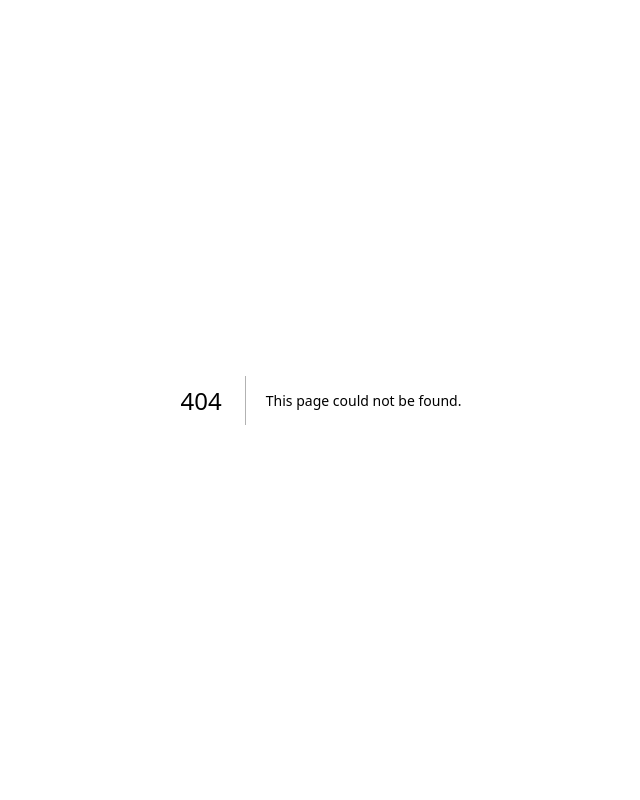
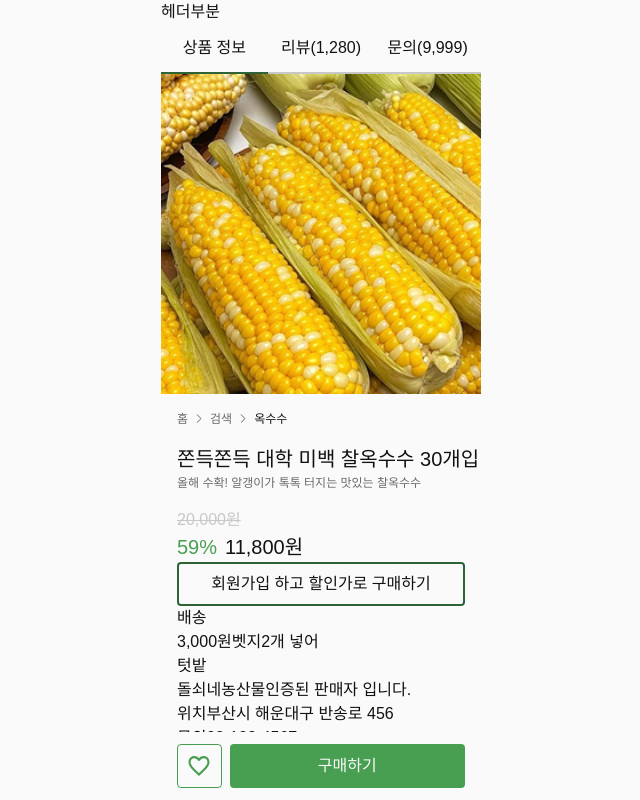
Before and after one commit to jaehyun0620/Final-05-oguogu, a Next.js app: page /product/crop/veggie/1/detail in a window 1280 px wide. Before the commit this address had no page. Shown: the top 800 px of the page, without its empty margins (319-959 px from the left). Built offline with nearby package versions, Linux system fonts and the light colour scheme; a web font is replaced by a local one.

Commit message:
✨ feat: 상세페이지 초기 작업

```diff
--- /dev/null
+++ b/src/app/(exploring)/product/[type]/[category]/[_id]/detail/page.tsx
@@ -0,0 +1,75 @@
+import BuyBox from '@/components/elements/BuyBox/BuyBox';
+import Title from '@/components/elements/CommonTitleItem/Title';
+import { PathCaseOne } from '@/components/elements/Path/Path';
+import ProductLinkItem from '@/components/elements/ProductLink/ProductLink';
+import Image from 'next/image';
+
+{
+  /* <BuyBoxOption type="crop" name="쫀득쫀득 대학 미백 찰옥수수 30개입" price={11800} maxQuantity={10} />
+      <BuyBoxOption type="experience" name="감자 캐기 체험" price={10000} maxQuantity={4} />
+      <BuyBoxOption type="gardening" name="초당옥수수 7월 수확" price={10000} /> */
+}
+
+export default function ProductDetail() {
+  return (
+    <div>
+      <Image
+        className="w-[320px] h-[320px] object-cover aspect-square"
+        src="/images/crop/crop-001.png"
+        alt="상품명"
+        width={320}
+        height={320}
+      />
+      <section className="px-4 pt-4">
+        <section className="flex flex-col gap-4">
+          <PathCaseOne title="옥수수" />
+          <Title
+            title="쫀득쫀득 대학 미백 찰옥수수 30개입"
+            content="올해 수확! 알갱이가 톡톡 터지는 맛있는 찰옥수수"
+            textSize="12"
+          />
+          {/* 가격 정보 */}
+          <div>
+            <s className="text-[16px] text-oguogu-gray-2">20,000원</s>
+            <div>
+              <span className="text-[20px] text-oguogu-main">59%</span>
+              <span className="text-[20px] text-oguogu-black ml-2">11,800원</span>
+            </div>
+          </div>
+        </section>
+        <section>
+          <div className="px-3 py-2 border-2 border-oguogu-main-dark rounded-[4px] flex items-center text-center justify-center">
+            회원가입 하고 할인가로 구매하기
+          </div>
+        </section>
+        <div>
+          <div>
+            <span>배송</span>
+            <div>
+              <span>3,000원</span>
+              <span>벳지2개 넣어</span>
+            </div>
+          </div>
+          <div>
+            <span>텃밭</span>
+            <div>
+              <span>돌쇠네농산물</span>
+              <span>인증된 판매자 입니다.</span>
+            </div>
+          </div>
+          <div>
+            <span>위치</span>
+            <span>부산시 해운대구 반송로 456</span>
+          </div>
+          <div>
+            <span>문의</span>
+            <span>02-123-4567</span>
+          </div>
+        </div>
+        <ProductLinkItem queryParams="" linkTitle="전체 농산물" />
+      </section>
+      <div className="flex items-center justify-center h-[1500px] border-4 border-oguogu-gray-4">상품 상세 이미지</div>
+      <BuyBox />
+    </div>
+  );
+}
--- /dev/null
+++ b/src/app/(exploring)/product/[type]/[category]/[_id]/layout.tsx
@@ -0,0 +1,17 @@
+'use client';
+
+import { TextCategoryItem } from '@/components/elements/CategoryItem/CategoryItem';
+
+export default function RootLayout({ children }: { children: React.ReactNode }) {
+  return (
+    <html lang="ko">
+      <div>헤더부분 </div>
+      <nav className="flex min-w-[320px] max-w-[768px]">
+        <TextCategoryItem params="crop" subParams="veggie/1/detail" title="상품 정보" isClick={true} />
+        <TextCategoryItem params="crop" subParams="veggie/1/review" title="리뷰(1,280)" isClick={false} />
+        <TextCategoryItem params="crop" subParams="veggie/1/qna" title="문의(9,999)" isClick={false} />
+      </nav>
+      <body className="max-w-[320px] min-w-[320px] mx-auto">{children}</body>
+    </html>
+  );
+}
--- a/src/app/(exploring)/product/[type]/[category]/[_id]/page.tsx
+++ /dev/null
@@ -1,12 +0,0 @@
-import BuyBoxOption from '@/components/elements/BuyBoxForMobile/BuyBoxOption';
-
-export default function ProductDetail() {
-  return (
-    <div>
-      <h1>상품 상세 페이지</h1>
-      <BuyBoxOption type="crop" name="쫀득쫀득 대학 미백 찰옥수수 30개입" price={11800} maxQuantity={10} />
-      <BuyBoxOption type="experience" name="감자 캐기 체험" price={10000} maxQuantity={4} />
-      <BuyBoxOption type="gardening" name="초당옥수수 7월 수확" price={10000} />
-    </div>
-  );
-}
--- /dev/null
+++ b/src/app/(exploring)/product/[type]/[category]/[_id]/qna/page.tsx
@@ -0,0 +1,13 @@
+{
+  /* <BuyBoxOption type="crop" name="쫀득쫀득 대학 미백 찰옥수수 30개입" price={11800} maxQuantity={10} />
+      <BuyBoxOption type="experience" name="감자 캐기 체험" price={10000} maxQuantity={4} />
+      <BuyBoxOption type="gardening" name="초당옥수수 7월 수확" price={10000} /> */
+}
+
+export default function ProductQna() {
+  return (
+    <div>
+      <h1>상품 질문 페이지</h1>
+    </div>
+  );
+}
--- /dev/null
+++ b/src/app/(exploring)/product/[type]/[category]/[_id]/review/page.tsx
@@ -0,0 +1,7 @@
+export default function ProductReview() {
+  return (
+    <div>
+      <h1>상품 리뷰 페이지</h1>
+    </div>
+  );
+}
--- a/src/components/elements/CommonTitleItem/Title.tsx
+++ b/src/components/elements/CommonTitleItem/Title.tsx
@@ -1,9 +1,17 @@
-export default function Title({ title = '제목', content = '부제목' }: { title?: string; content?: string }) {
+export default function Title({
+  title = '제목',
+  content = '부제목',
+  textSize = '14',
+}: {
+  title?: string;
+  content?: string;
+  textSize?: string;
+}) {
   return (
     <>
-      <div className="flex flex-col w-[320px] h-[96px] px-4 py-7">
+      <div className="flex flex-col w-[320px]">
         <p className="text-[20px] text-oguogu-black">{title}</p>
-        <p className="text-[14px] text-oguogu-gray-4">{content}</p>
+        <p className={`text-[${textSize}px] text-oguogu-gray-4`}>{content}</p>
       </div>
     </>
   );
```
